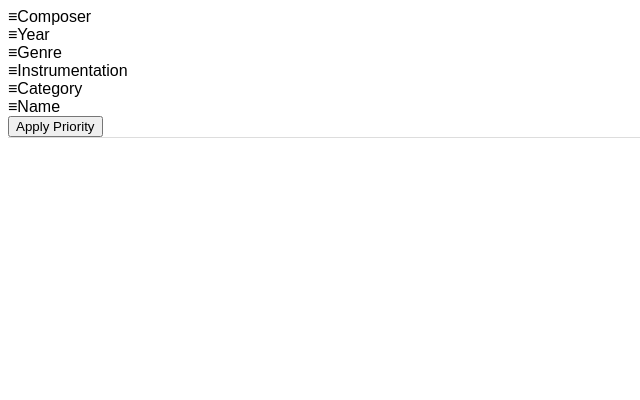
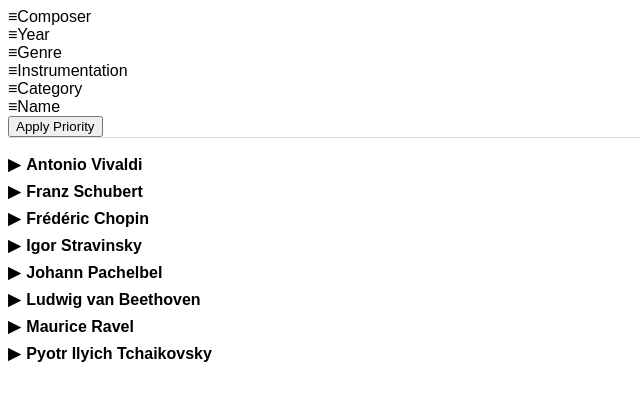
Before and after one commit to allegro-sostenuto/classical-tree, a plain HTML site: page plan.html in a window 1280 px wide. Shown: the whole page, without its empty margins (0-640 px from the left). Drawn offline with nearby package versions, Linux system fonts and the light colour scheme; files that its build step writes are made by us from their sources.

Commit message:
fixed href mistakes

```diff
--- a/plan.html
+++ b/plan.html
@@ -4,7 +4,7 @@
   <meta charset="UTF-8">
   <title>Classical Music Tree — Custom Priority Tabs</title>
   <!-- Link external stylesheet -->
-  <link rel="stylesheet" href="style.css" type="text/css">
+  <link rel="stylesheet" href="css/style.css" type="text/css">
 </head>
 <body>
   <!-- Draggable priority tabs -->
@@ -24,6 +24,6 @@
   <!-- Include SortableJS from CDN -->
   <script src="https://cdn.jsdelivr.net/npm/sortablejs@1.14.0/Sortable.min.js"></script>
   <!-- Main tree logic -->
-  <script src="tree.js"></script>
+  <script src="js/tree.js"></script>
 </body>
 </html>
```
